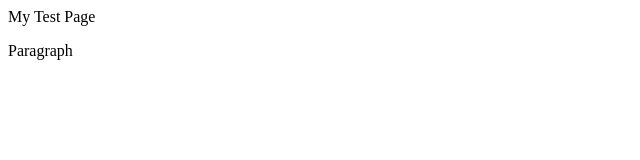
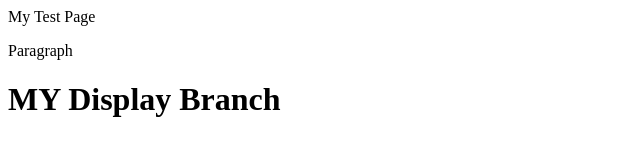
Before and after one commit to pavancheguri/AngularJSDemo1, a plain HTML site: page AngularJS1/WebContent/index.html in a window 1280 px wide. Shown: the whole page, without its empty margins (0-640 px from the left). Drawn offline with Linux system fonts and the light colour scheme.

Commit message:
Partial Implementation of Branch code

```diff
--- a/AngularJS1/WebContent/index.html
+++ b/AngularJS1/WebContent/index.html
@@ -7,5 +7,7 @@
 <body>
 	<div>My Test Page</div>
 	<p>Paragraph</p>
+	<h1>MY
+	Display Branch</h1>
 </body>
 </html>
```
